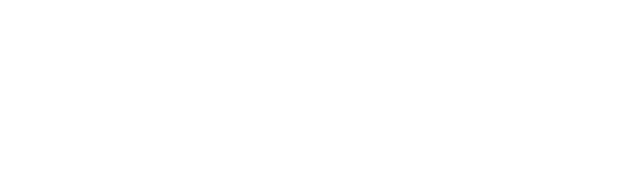
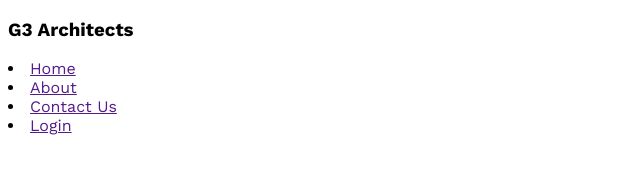
Before and after one commit to mdmasharafilhossain/g3-architects-web-responsive, a plain HTML site: page index.html in a window 1280 px wide. Shown: the whole page, without its empty margins (0-640 px from the left). Drawn offline with nearby package versions, Linux system fonts and the light colour scheme.

Commit message:
setup google font and setup font

```diff
--- a/index.html
+++ b/index.html
@@ -7,6 +7,20 @@
     <link rel="stylesheet" href="./syles.css">
 </head>
 <body>
+    <header>
+<nav>
+    <h3>G3 Architects</h3>
+    <li><a href="">Home</a></li>
+    <li><a href="">About</a></li>
+    <li><a href="">Contact Us</a></li>
+    <li><a href="">Login</a></li>
+</nav>
+    </header>
+    <main>
 
+    </main>
+    <footer>
+
+    </footer>
 </body>
 </html>
--- a/syles.css
+++ b/syles.css
@@ -0,0 +1,5 @@
+
+  @import url('https://fonts.googleapis.com/css2?family=Work+Sans:wght@400;700;800&display=swap');
+*{
+    font-family: 'Work Sans', sans-serif;
+}
```
